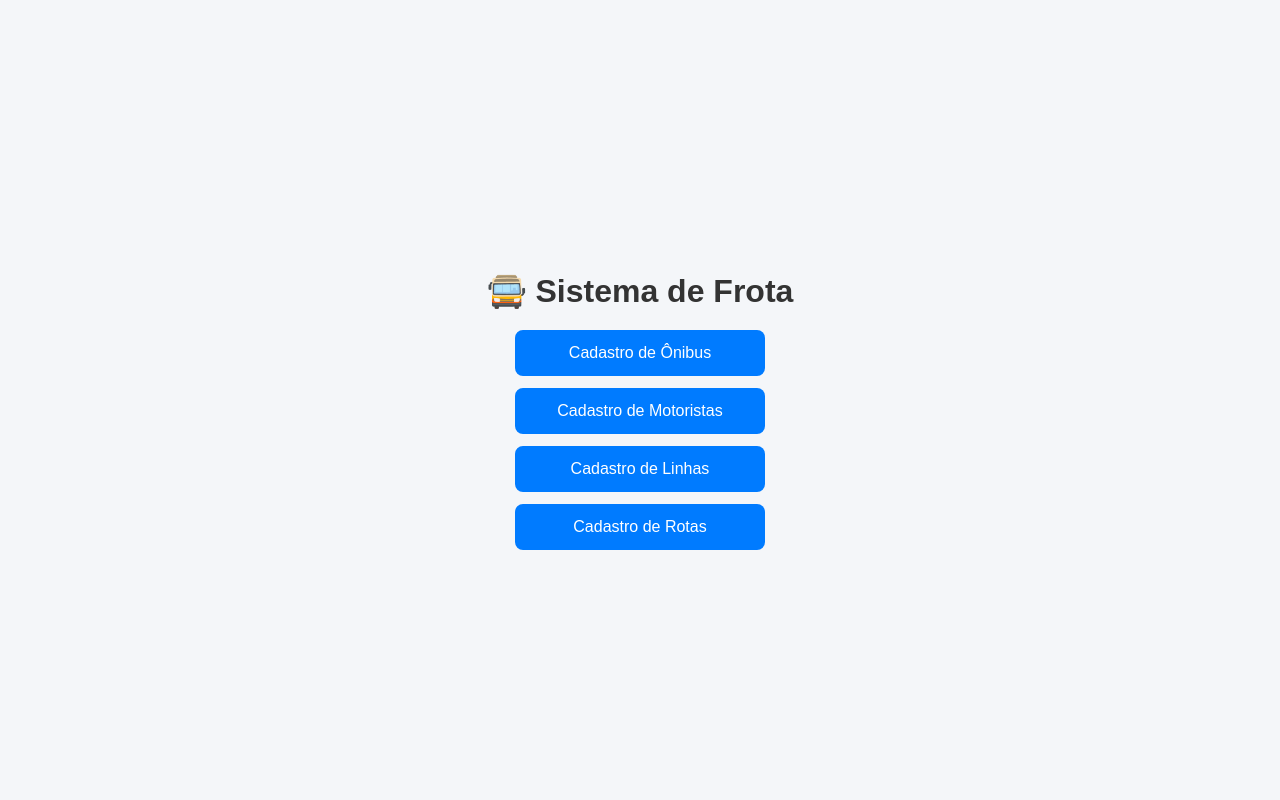
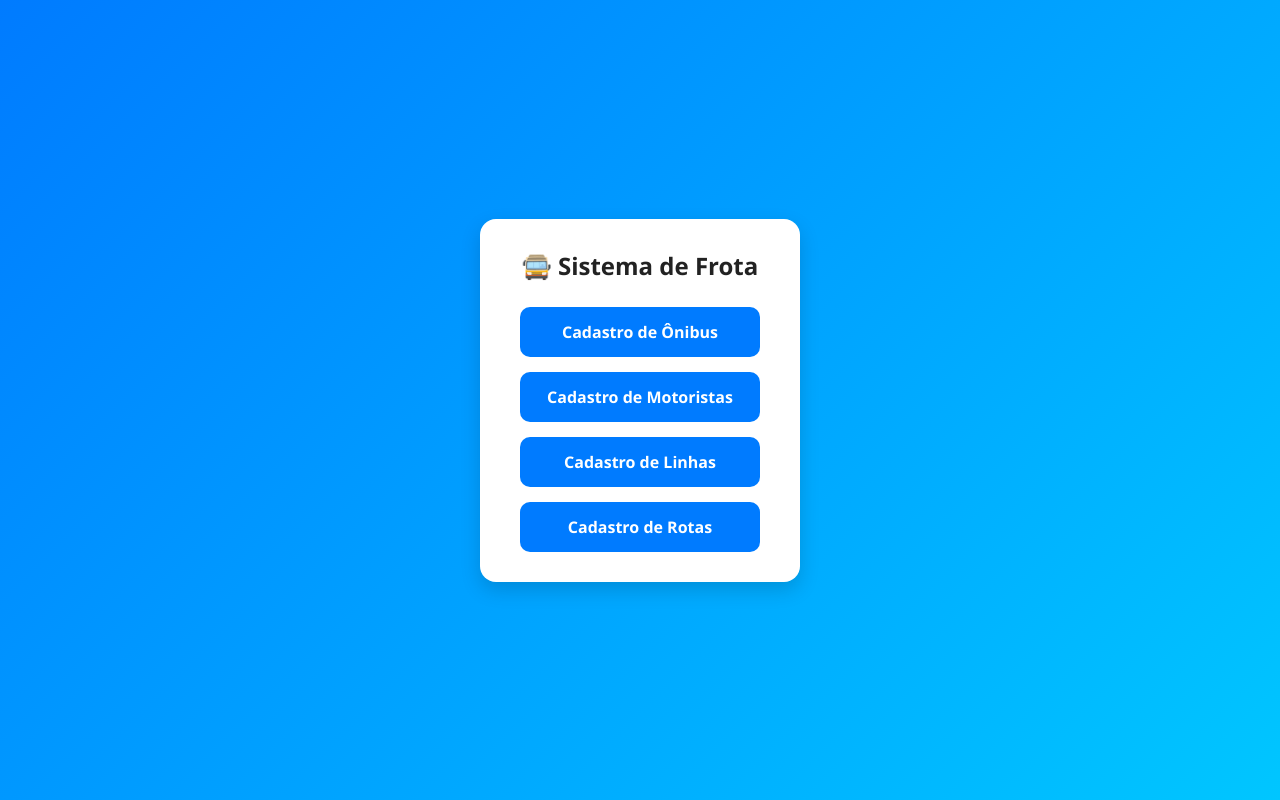
Before and after one commit to hectorcastilho-max/Sistema-de-Rastreabilidade-de-Frota, a plain HTML site: page index.html in a window 1280 px wide. Drawn offline with Linux system fonts and the light colour scheme.

Commit message:
Update index.html

```diff
--- a/index.html
+++ b/index.html
@@ -5,42 +5,73 @@
   <title>Sistema de Frota</title>
   <meta name="viewport" content="width=device-width, initial-scale=1">
   <style>
+    /* Reset simples */
+    * {
+      margin: 0;
+      padding: 0;
+      box-sizing: border-box;
+    }
+
     body {
-      font-family: Arial, sans-serif;
-      background: #f4f6f9;
+      font-family: "Segoe UI", Tahoma, Geneva, Verdana, sans-serif;
+      background: linear-gradient(135deg, #007BFF, #00C6FF);
       display: flex;
-      flex-direction: column;
       align-items: center;
       justify-content: center;
       height: 100vh;
-      margin: 0;
     }
+
+    .container {
+      background: #fff;
+      padding: 30px 40px;
+      border-radius: 16px;
+      box-shadow: 0 8px 20px rgba(0, 0, 0, 0.15);
+      text-align: center;
+      width: 320px;
+    }
+
     h1 {
-      color: #333;
-      margin-bottom: 20px;
+      color: #222;
+      margin-bottom: 25px;
+      font-size: 24px;
     }
+
     .menu {
       display: flex;
       flex-direction: column;
-      gap: 12px;
-      width: 250px;
+      gap: 15px;
     }
+
     a {
+      display: block;
       text-decoration: none;
       background: #007BFF;
       color: white;
       padding: 14px;
-      text-align: center;
-      border-radius: 8px;
+      border-radius: 10px;
       font-size: 16px;
-      transition: background 0.3s;
+      font-weight: bold;
+      transition: transform 0.2s, background 0.3s;
     }
+
     a:hover {
       background: #0056b3;
+      transform: translateY(-3px);
+    }
+
+    /* Animação de entrada */
+    .container {
+      animation: fadeIn 1s ease-in-out;
+    }
+
+    @keyframes fadeIn {
+      from { opacity: 0; transform: translateY(20px); }
+      to { opacity: 1; transform: translateY(0); }
     }
   </style>
 </head>
 <body>
+  <div class="container">
     <h1>🚍 Sistema de Frota</h1>
     <div class="menu">
       <a href="onibus.html">Cadastro de Ônibus</a>
@@ -48,5 +79,6 @@
       <a href="linha.html">Cadastro de Linhas</a>
       <a href="rota.html">Cadastro de Rotas</a>
     </div>
+  </div>
 </body>
 </html>
```
Lines whose indentation alone changed are shown as unchanged.
